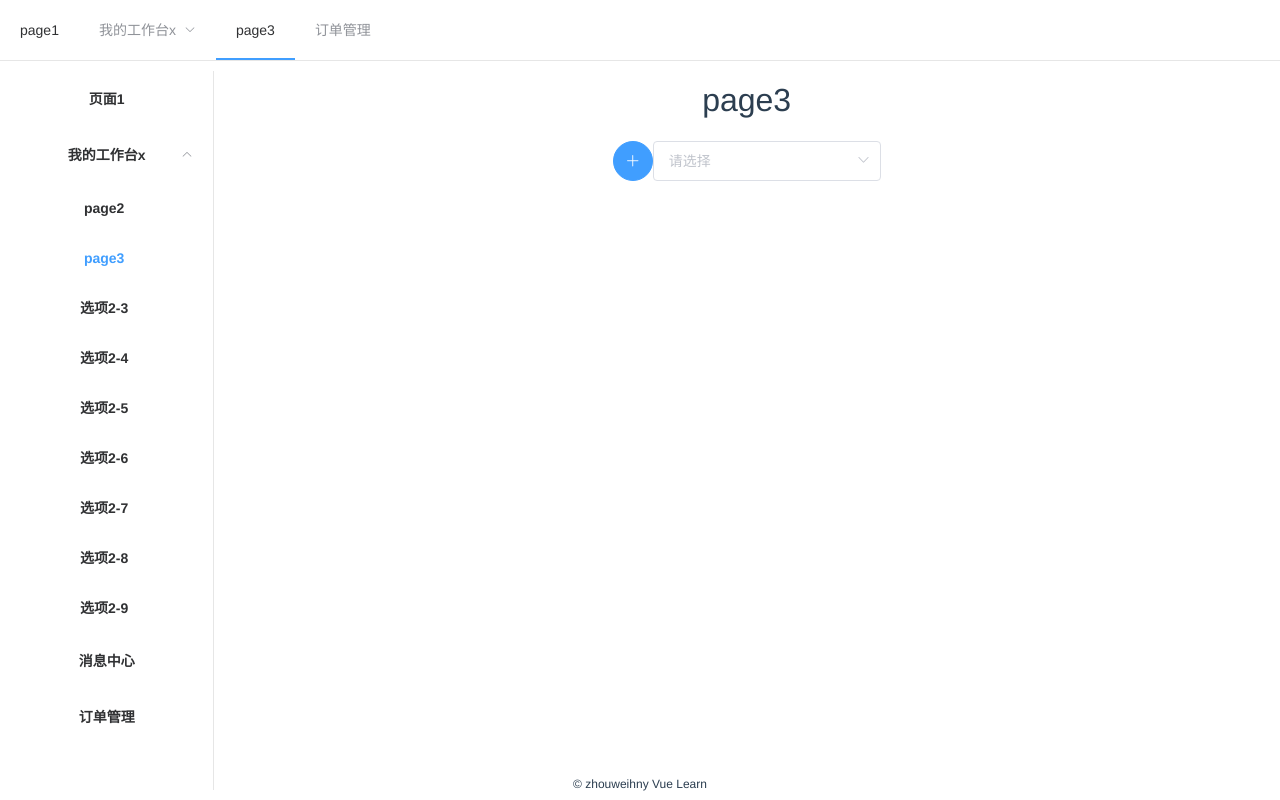
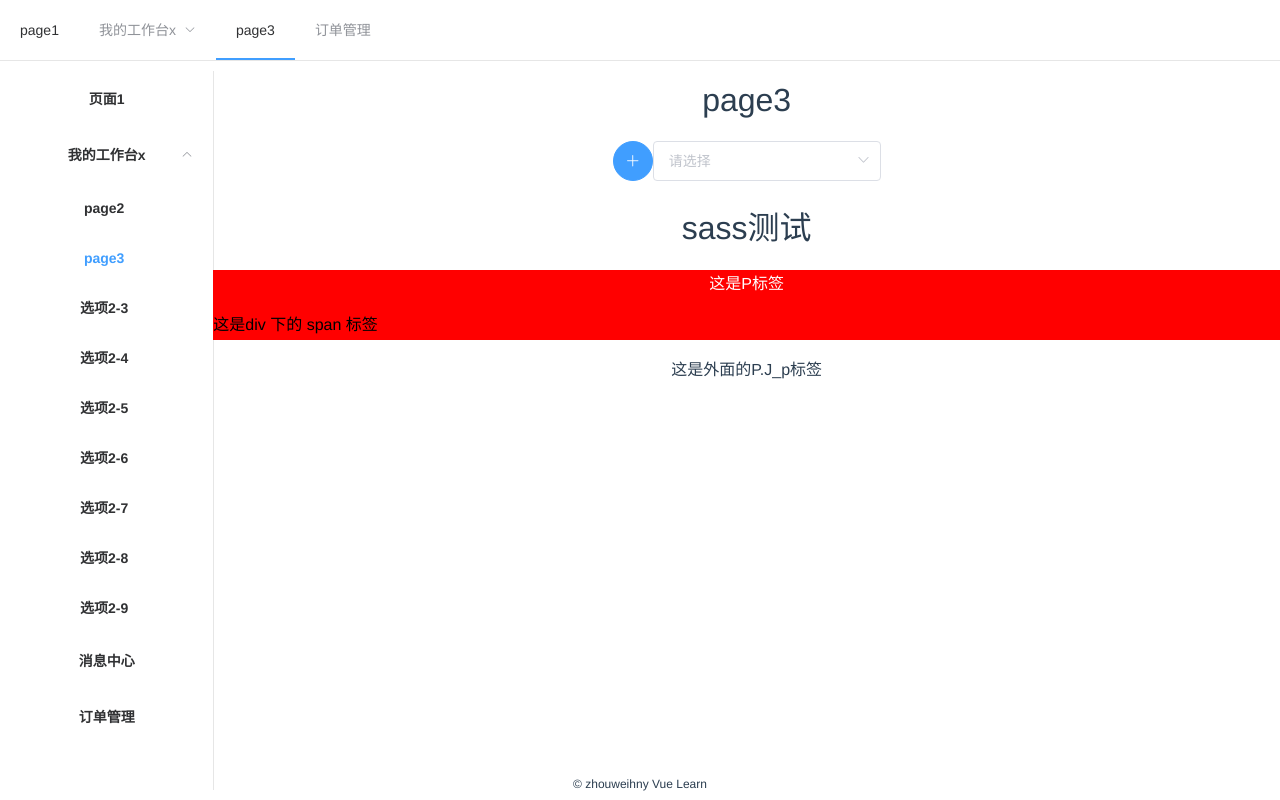
Before and after one commit to zhouweihny/elementUI-test, a Vue app: page /#/page3 in a window 1280 px wide. Built offline with nearby package versions, Linux system fonts and the light colour scheme.

Commit message:
sass 加入

```diff
--- a/package.json
+++ b/package.json
@@ -13,6 +13,7 @@
     "axios": "^0.18.0",
     "element-ui": "^2.4.9",
     "moment": "^2.22.2",
+    "node-sass": "^4.10.0",
     "qs": "^6.5.2",
     "vue": "^2.5.2",
     "vue-router": "^3.0.1",
@@ -30,7 +31,7 @@
     "babel-preset-stage-2": "^6.22.0",
     "chalk": "^2.0.1",
     "copy-webpack-plugin": "^4.0.1",
-    "css-loader": "^0.28.0",
+    "css-loader": "^0.28.11",
     "extract-text-webpack-plugin": "^3.0.0",
     "file-loader": "^1.1.4",
     "friendly-errors-webpack-plugin": "^1.6.1",
@@ -43,8 +44,10 @@
     "postcss-loader": "^2.0.8",
     "postcss-url": "^7.2.1",
     "rimraf": "^2.6.0",
+    "sass-loader": "^7.1.0",
     "semver": "^5.3.0",
     "shelljs": "^0.7.6",
+    "style-loader": "^0.23.1",
     "uglifyjs-webpack-plugin": "^1.1.1",
     "url-loader": "^0.5.8",
     "vue-loader": "^13.3.0",
--- a/src/components/page3.vue
+++ b/src/components/page3.vue
@@ -15,6 +15,17 @@
         </el-option>
       </el-select>
     </template>
+
+
+    <h1>sass测试</h1>
+    <div class="J_sass">
+      <p class="J_p">这是P标签</p>
+      <div class="J_div">
+        <span>这是div 下的 span 标签</span>
+      </div>
+    </div>
+
+    <p class="J_p">这是外面的P.J_p标签</p>
 
   </div>
 </template>
@@ -91,3 +102,23 @@ a {
   color: #42b983;
 }
 </style>
+<style lang="scss" scoped>
+.J_sass {
+  background: red;
+
+  .J_p {
+    color: #fff;
+  }
+
+  .J_div {
+    color: #000;
+
+    span {
+      display: block;
+      height: 30px;
+      line-height: 30px;
+      text-align: left;
+    }
+  }
+}
+</style>
```
Also changed, not shown: 1 other file (tests, documents, lock files or other folders).
